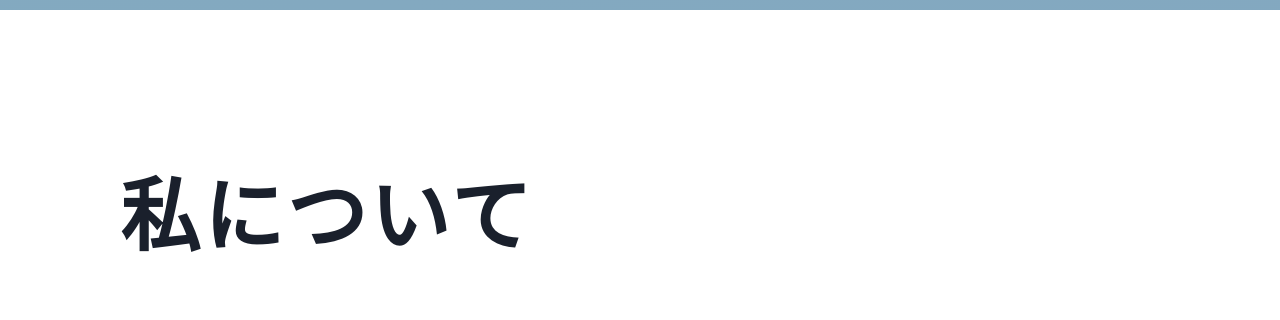
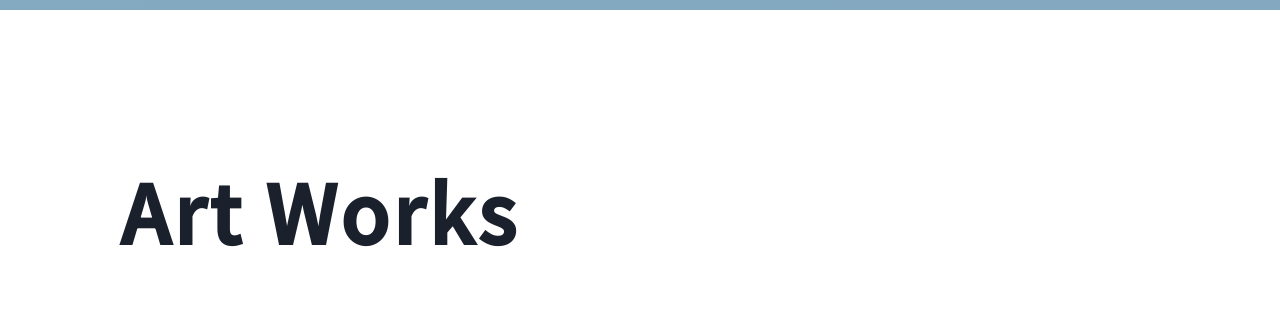
Before and after one commit to Waya-mst/mysite, a Next.js app: page / in a window 1280 px wide. Shown: the part 790-1110 px from the top of the page. Built offline with nearby package versions, Linux system fonts and the light colour scheme.

Commit message:
Art Works

```diff
--- a/src/pages/index.js
+++ b/src/pages/index.js
@@ -124,7 +124,7 @@ export default function Home() {
               fontWeight={"bold"}
               letterSpacing={"0.2rem"}
             >
-              私について
+              Art Works
             </Text>
             <Flex justifyContent={"center"} alignItems={"center"} h="100%">
               <Box mr="140px" w="520px">
```
